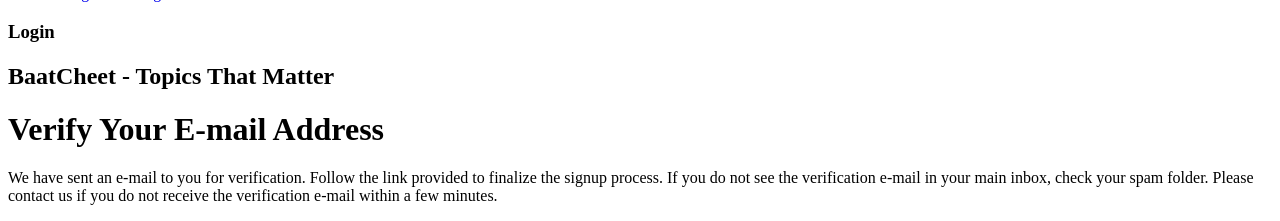
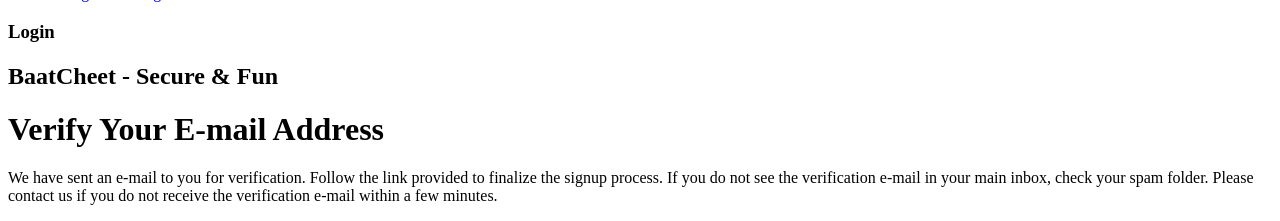
Before and after one commit to engagepy/baatcheet_chat_rooms, a Django app: a page that uses baatcheet/templates/account/verification_sent.html in a window 1280 px wide. Shown: the part 819-1040 px from the top of the page. Run offline with Django 4.2, Linux system fonts and the light colour scheme; parts of the project's set-up code (start-up, migrations or seed data) failed here and were passed over; some libraries are stand-ins or nearby versions.

Commit message:
secure and fun slogan changed

```diff
--- a/baatcheet/templates/account/email_confirm.html
+++ b/baatcheet/templates/account/email_confirm.html
@@ -19,7 +19,7 @@
           </div>
         </div>
         <div class="layout__body">
-          <h2 class="auth__tagline">BaatCheet - Topics That Matter</h2>
+          <h2 class="auth__tagline">BaatCheet - Secure & Fun</h2>
 
 <h1>{% trans "Confirm E-mail Address" %}</h1>
 
--- a/baatcheet/templates/account/login.html
+++ b/baatcheet/templates/account/login.html
@@ -18,7 +18,7 @@
         </div>
       </div>
       <div class="layout__body">
-        <h2 class="auth__tagline">BaatCheet - Topics That Matter</h2>
+        <h2 class="auth__tagline">BaatCheet - Secure & Fun</h2>
 
 <p>Don't have an account yet, do <a href="{{ signup_url }}">Sign Up</a></p><br>
 
--- a/baatcheet/templates/account/logout.html
+++ b/baatcheet/templates/account/logout.html
@@ -17,7 +17,7 @@
         </div>
       </div>
       <div class="layout__body">
-        <h2 class="auth__tagline">BaatCheet - Topics That Matter</h2>
+        <h2 class="auth__tagline">BaatCheet - Secure & Fun</h2>
 
 <h1>{% trans "Logout" %}</h1>
 
--- a/baatcheet/templates/account/password_change.html
+++ b/baatcheet/templates/account/password_change.html
@@ -17,7 +17,7 @@
           </div>
         </div>
         <div class="layout__body">
-          <h2 class="auth__tagline">BaatCheet - Topics That Matter</h2>
+          <h2 class="auth__tagline">BaatCheet - Secure & Fun</h2>
 
     <h1>{% trans "Change Passwords" %}</h1>
 
--- a/baatcheet/templates/account/password_reset.html
+++ b/baatcheet/templates/account/password_reset.html
@@ -18,7 +18,7 @@
           </div>
         </div>
         <div class="layout__body">
-          <h2 class="auth__tagline">BaatCheet - Topics That Matter</h2>
+          <h2 class="auth__tagline">BaatCheet - Secure & Fun</h2>
 
     <h1>{% trans "Password Reset" %}</h1>
     {% if user.is_authenticated %}
--- a/baatcheet/templates/account/password_reset_done.html
+++ b/baatcheet/templates/account/password_reset_done.html
@@ -18,7 +18,7 @@
           </div>
         </div>
         <div class="layout__body">
-          <h2 class="auth__tagline">BaatCheet - Topics That Matter</h2>
+          <h2 class="auth__tagline">BaatCheet - Secure & Fun</h2>
 
     <h1>{% trans "Password Reset" %}</h1>
 
--- a/baatcheet/templates/account/password_reset_from_key.html
+++ b/baatcheet/templates/account/password_reset_from_key.html
@@ -16,7 +16,7 @@
           </div>
         </div>
         <div class="layout__body">
-          <h2 class="auth__tagline">BaatCheet - Topics That Matter</h2>
+          <h2 class="auth__tagline">BaatCheet - Secure & Fun</h2>
 
     <h1>{% if token_fail %}{% trans "Bad Token" %}{% else %}{% trans "Change Password" %}{% endif %}</h1>
 
--- a/baatcheet/templates/account/password_reset_from_key_done.html
+++ b/baatcheet/templates/account/password_reset_from_key_done.html
@@ -16,7 +16,7 @@
           </div>
         </div>
         <div class="layout__body">
-          <h2 class="auth__tagline">BaatCheet - Topics That Matter</h2>
+          <h2 class="auth__tagline">BaatCheet - Secure & Fun</h2>
 
     <h1>{% trans "Change Password" %}</h1>
     <p>{% trans 'Your password is now changed.' %}</p>
--- a/baatcheet/templates/account/password_set.html
+++ b/baatcheet/templates/account/password_set.html
@@ -16,7 +16,7 @@
           </div>
         </div>
         <div class="layout__body">
-          <h2 class="auth__tagline">BaatCheet - Topics That Matter</h2>
+          <h2 class="auth__tagline">BaatCheet - Secure & Fun</h2>
 
     <h1>{% trans "Set Password" %}</h1>
 
--- a/baatcheet/templates/account/signup.html
+++ b/baatcheet/templates/account/signup.html
@@ -17,7 +17,7 @@
         </div>
       </div>
       <div class="layout__body">
-        <h2 class="auth__tagline">BaatCheet - Topics That Matter</h2>
+        <h2 class="auth__tagline">BaatCheet - Secure & Fun</h2>
 <h1>Sign Up</h1>
 
 <p>Already have an account? Please <a href="{{ login_url }}">Sign In</a></p>
--- a/baatcheet/templates/account/verification_sent.html
+++ b/baatcheet/templates/account/verification_sent.html
@@ -17,7 +17,7 @@
           </div>
         </div>
         <div class="layout__body">
-          <h2 class="auth__tagline">BaatCheet - Topics That Matter</h2>
+          <h2 class="auth__tagline">BaatCheet - Secure & Fun</h2>
           <div class="form__group form__group" id ='email' style='display: block;'>
 
     <h1>{% trans "Verify Your E-mail Address" %}</h1>
--- a/baatcheet/templates/account/verified_email_required.html
+++ b/baatcheet/templates/account/verified_email_required.html
@@ -17,7 +17,7 @@
           </div>
         </div>
         <div class="layout__body">
-          <h2 class="auth__tagline">BaatCheet - Topics That Matter</h2>
+          <h2 class="auth__tagline">BaatCheet - Secure & Fun</h2>
 
 <h1>{% trans "Verify Your E-mail Address" %}</h1>
 
```
